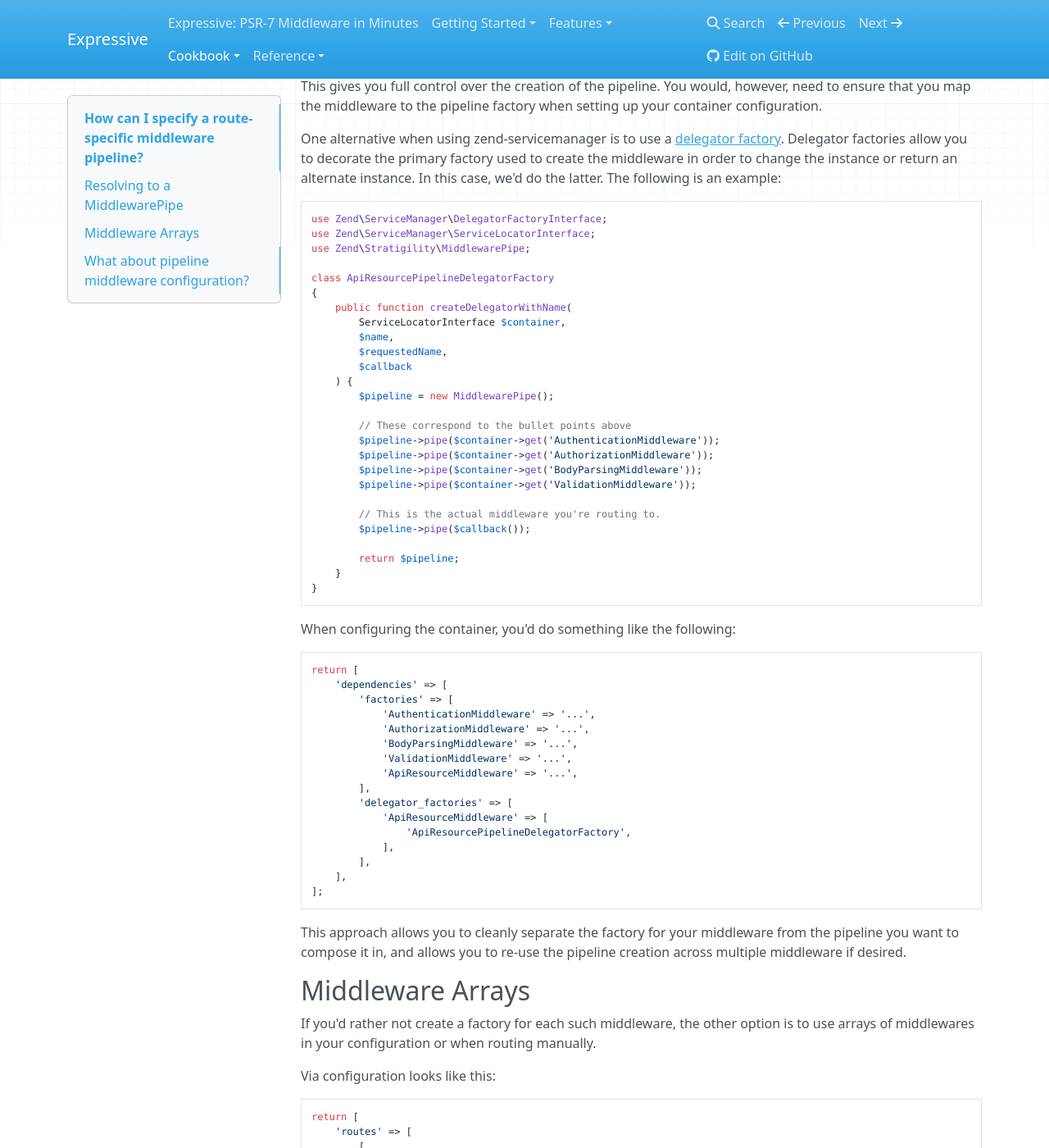
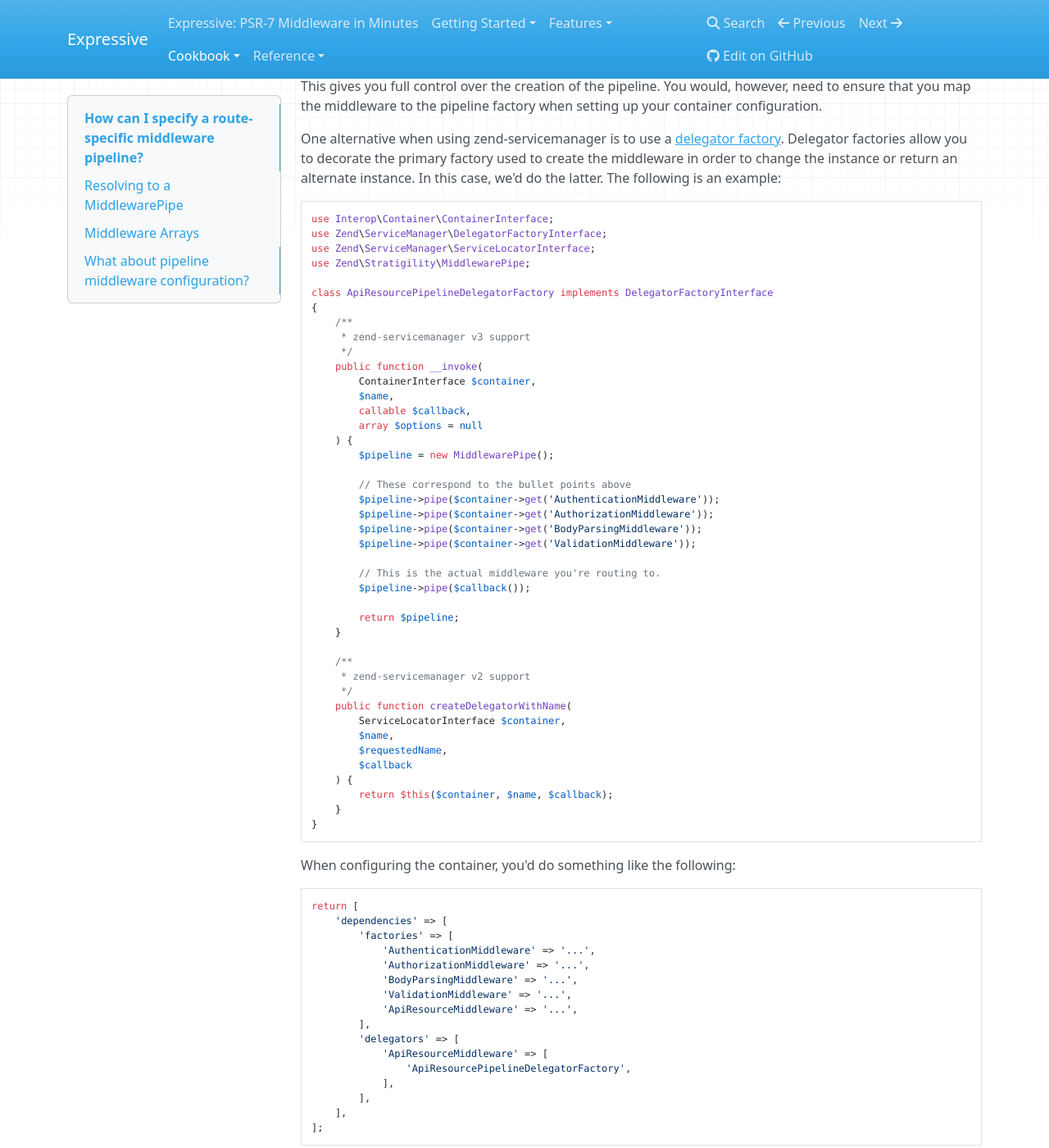
Before and after one commit to zendframework/zend-expressive, an MkDocs documentation site: the page built from doc/book/cookbook/route-specific-pipeline.md, in a window 1280 px wide and 1400 px high, scrolled down 1054 px. Shown: the whole window at 82% size. Built offline with MkDocs 1.6.1, drawn with Linux system fonts in a browser that asks for light colours; nearby versions of some CDN libraries; old or Windows-style settings are respelled for this version of MkDocs.

Commit message:
Update delegator examples for zend-servicemanager v3
Updated the examples in the "route specific pipeline" recipe to
demonstrate both zend-servicemanager v2 and v3 support. Fixed the
configuration example to use the key `delegators` instead of
`delegator_factories`.

Also updated the zend-form delegator factory examples to ensure that the
docblocks used mirror those in the route specific pipeline, for
consistency.

````diff
--- a/doc/book/cookbook/route-specific-pipeline.md
+++ b/doc/book/cookbook/route-specific-pipeline.md
@@ -58,17 +58,21 @@ middleware in order to change the instance or return an alternate instance. In
 this case, we'd do the latter. The following is an example:
 
 ```php
+use Interop\Container\ContainerInterface;
 use Zend\ServiceManager\DelegatorFactoryInterface;
 use Zend\ServiceManager\ServiceLocatorInterface;
 use Zend\Stratigility\MiddlewarePipe;
 
-class ApiResourcePipelineDelegatorFactory
+class ApiResourcePipelineDelegatorFactory implements DelegatorFactoryInterface
 {
-    public function createDelegatorWithName(
-        ServiceLocatorInterface $container,
+    /**
+     * zend-servicemanager v3 support
+     */
+    public function __invoke(
+        ContainerInterface $container,
         $name,
-        $requestedName,
-        $callback
+        callable $callback,
+        array $options = null
     ) {
         $pipeline = new MiddlewarePipe();
 
@@ -82,6 +86,18 @@ class ApiResourcePipelineDelegatorFactory
         $pipeline->pipe($callback());
 
         return $pipeline;
+    }
+
+    /**
+     * zend-servicemanager v2 support
+     */
+    public function createDelegatorWithName(
+        ServiceLocatorInterface $container,
+        $name,
+        $requestedName,
+        $callback
+    ) {
+        return $this($container, $name, $callback);
     }
 }
 ```
@@ -98,7 +114,7 @@ return [
             'ValidationMiddleware' => '...',
             'ApiResourceMiddleware' => '...',
         ],
-        'delegator_factories' => [
+        'delegators' => [
             'ApiResourceMiddleware' => [
                 'ApiResourcePipelineDelegatorFactory',
             ],
````
Also changed, not shown: doc/book/cookbook/using-zend-form-view-helpers.md (+2 -2 lines).
